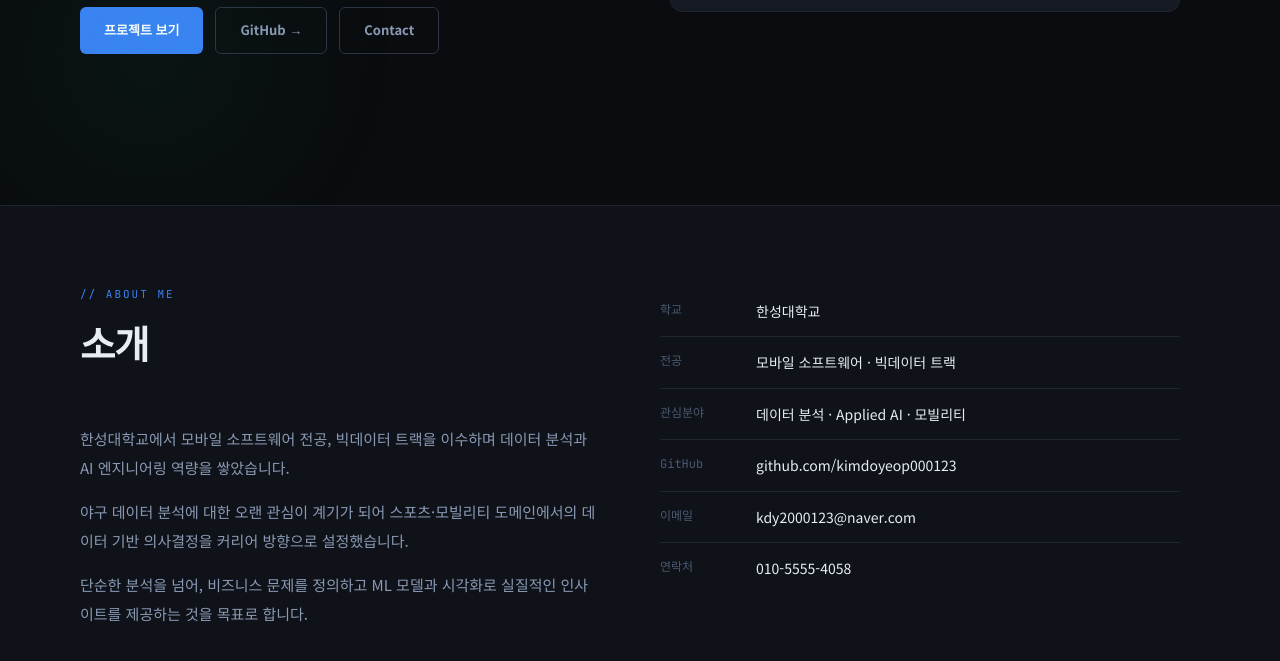
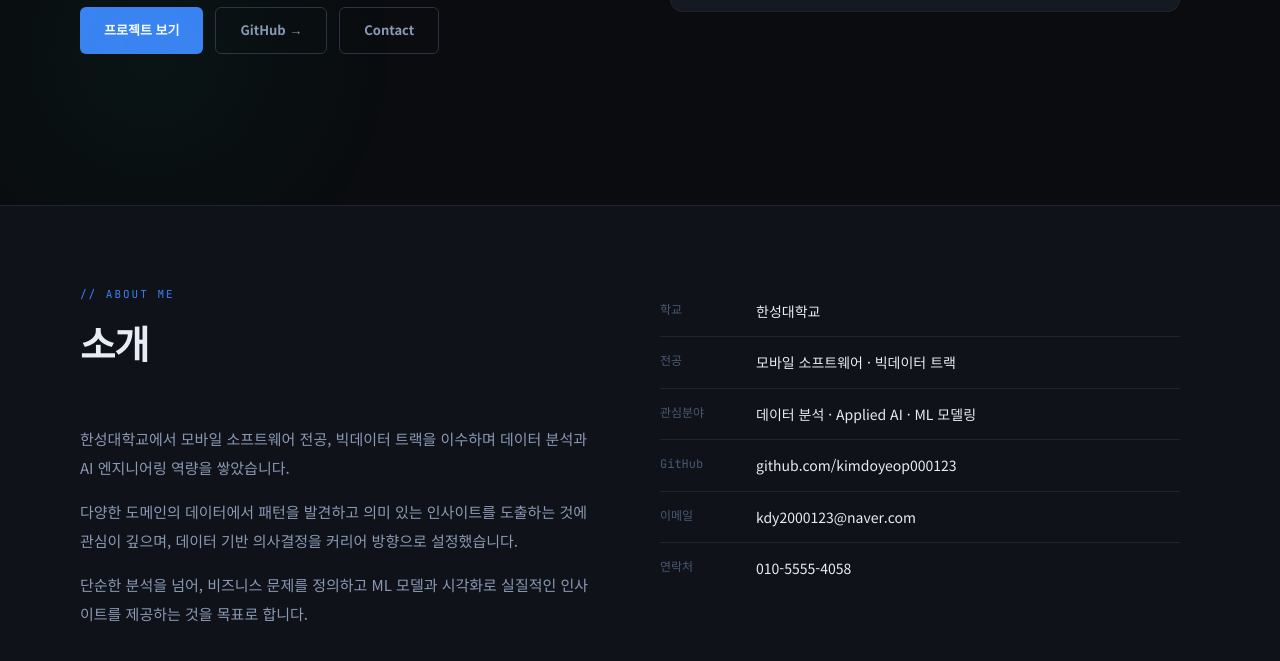
Before and after one commit to kimdoyeop000123/kimdoyeop000123.github.io, a plain HTML site: page index.html in a window 1280 px wide. Shown: the part 595-1256 px from the top of the page. Drawn offline with Linux system fonts and the light colour scheme.

Commit message:
Add files via upload

```diff
--- a/index.html
+++ b/index.html
@@ -635,7 +635,7 @@
       <div class="hero-title">Data Analyst & Applied AI Engineer</div>
       <p class="hero-desc">
         데이터로 문제를 정의하고, 분석으로 인사이트를 도출합니다.<br>
-        모빌리티 · 물류 도메인의 데이터 분석에 관심이 깊으며,<br>
+        다양한 도메인의 데이터에서 패턴을 찾고,<br>
         ML 기반 예측 모델링과 클러스터링 분석을 주로 다룹니다.
       </p>
       <div class="hero-links">
@@ -674,7 +674,7 @@
         한성대학교에서 모바일 소프트웨어 전공, 빅데이터 트랙을 이수하며 데이터 분석과 AI 엔지니어링 역량을 쌓았습니다.
       </p>
       <p>
-        야구 데이터 분석에 대한 오랜 관심이 계기가 되어 스포츠·모빌리티 도메인에서의 데이터 기반 의사결정을 커리어 방향으로 설정했습니다.
+        다양한 도메인의 데이터에서 패턴을 발견하고 의미 있는 인사이트를 도출하는 것에 관심이 깊으며, 데이터 기반 의사결정을 커리어 방향으로 설정했습니다.
       </p>
       <p>
         단순한 분석을 넘어, 비즈니스 문제를 정의하고 ML 모델과 시각화로 실질적인 인사이트를 제공하는 것을 목표로 합니다.
@@ -692,7 +692,7 @@
         </li>
         <li>
           <span class="info-key">관심분야</span>
-          <span class="info-val">데이터 분석 · Applied AI · 모빌리티</span>
+          <span class="info-val">데이터 분석 · Applied AI · ML 모델링</span>
         </li>
         <li>
           <span class="info-key">GitHub</span>
```
